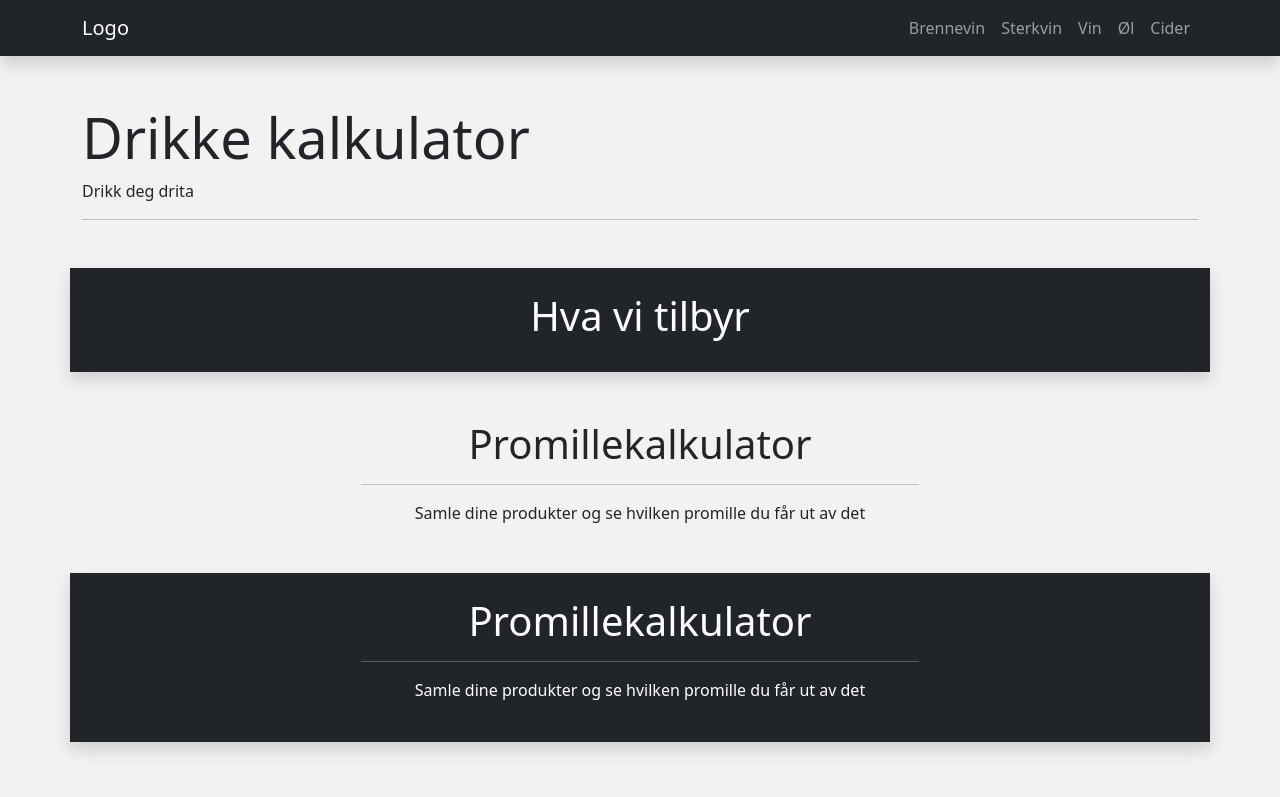
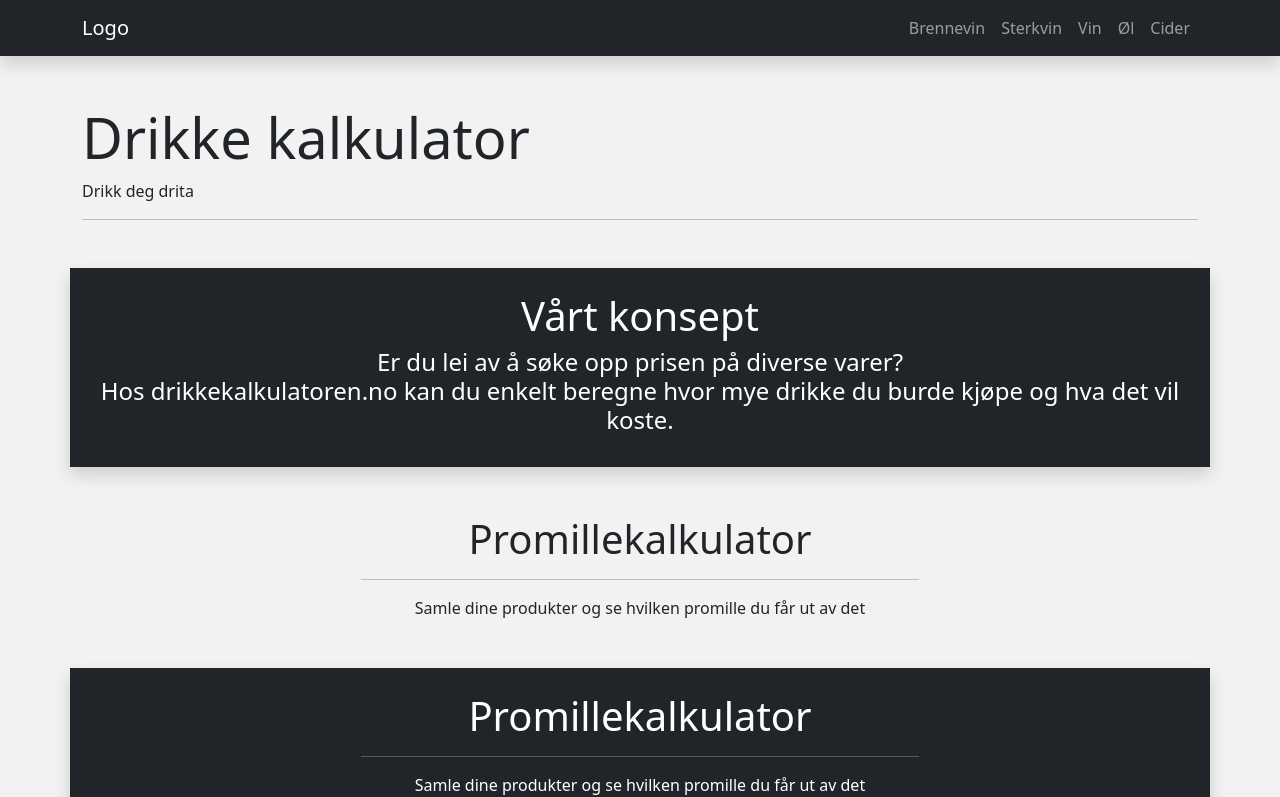
Before and after one commit to alexsmest/DrikkeKalkulatoren, a React (Create React App) app in the folder drikke-kalkulator/: page / in a window 1280 px wide. Shown: the top 797 px of the page. Built offline with nearby package versions, Linux system fonts and the light colour scheme.

Commit message:
Update Info.js

```diff
--- a/drikke-kalkulator/src/components/Info.js
+++ b/drikke-kalkulator/src/components/Info.js
@@ -4,7 +4,10 @@ function Info() {
   return (
     <div className='text-center'>
         <div className='container text-white bg-dark my-5 py-4 shadow'>
-            <h1 className='display-6'>Hva vi tilbyr</h1>
+            <h1 className='display-6'>Vårt konsept</h1>
+            <h4>Er du lei av å søke opp prisen på diverse varer? <br></br> Hos drikkekalkulatoren.no
+                kan du enkelt beregne hvor mye drikke du burde kjøpe og hva det vil koste.
+            </h4>
         </div>
         <div className='container my-5'>
             <h1 className='display-6'>Promillekalkulator</h1>
```
